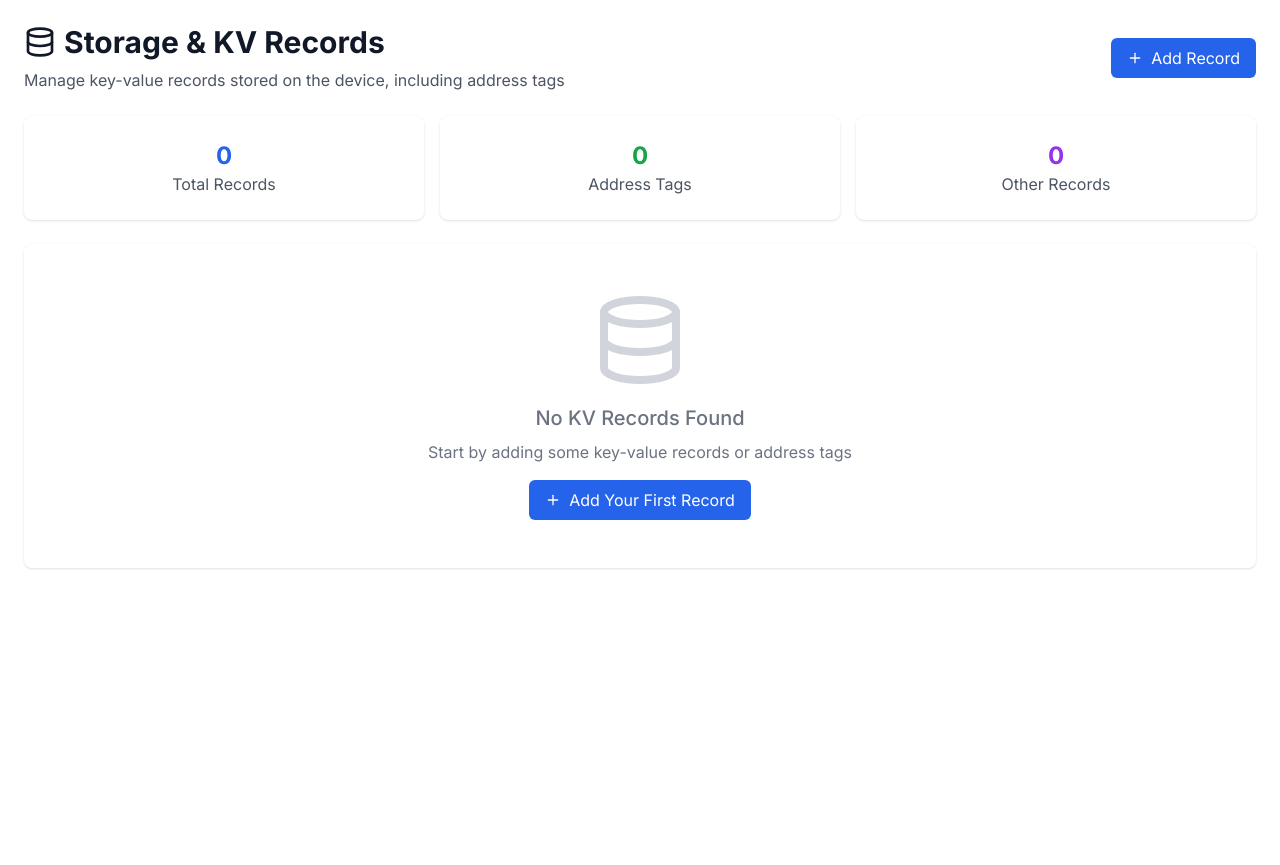
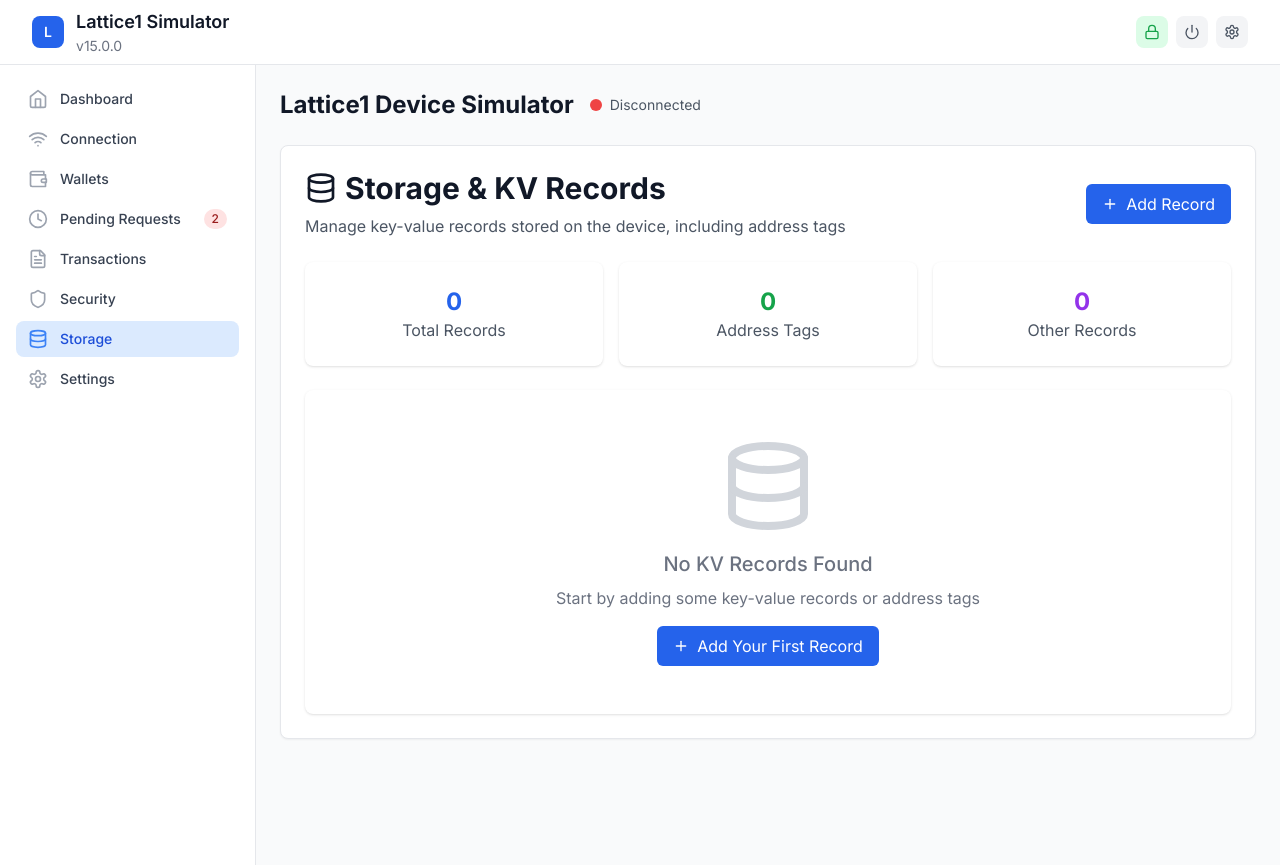
Before and after one commit to GridPlus/lattice-simulator, a Next.js app: page /storage in a window 1280 px wide. Before the commit the page ends 800 px from the top, so only its background shows below. Built offline with nearby package versions, Linux system fonts and the light colour scheme.

Commit message:
fix: wrap storage page with MainLayout to show sidebar
- Add MainLayout wrapper to storage page
- Ensure sidebar navigation is visible
- Maintain consistent layout with other pages
- Fix component structure and closing tags

```diff
--- a/app/storage/page.tsx
+++ b/app/storage/page.tsx
@@ -11,6 +11,7 @@
 import { useDeviceStore } from '@/store/deviceStore'
 import { KvRecordsTable } from '@/components/storage/KvRecordsTable'
 import { AddKvRecordModal } from '@/components/storage/AddKvRecordModal'
+import { MainLayout } from '@/components/layout'
 import { Plus, Database, Tag } from 'lucide-react'
 
 export default function StoragePage() {
@@ -76,7 +77,8 @@
   }
 
   return (
-    <div className="p-6 space-y-6">
+    <MainLayout>
+      <div className="p-6 space-y-6">
       {/* Page Header */}
       <div className="flex items-center justify-between">
         <div>
@@ -204,5 +206,6 @@
         loading={isLoading}
       />
     </div>
+    </MainLayout>
   )
 }
```
